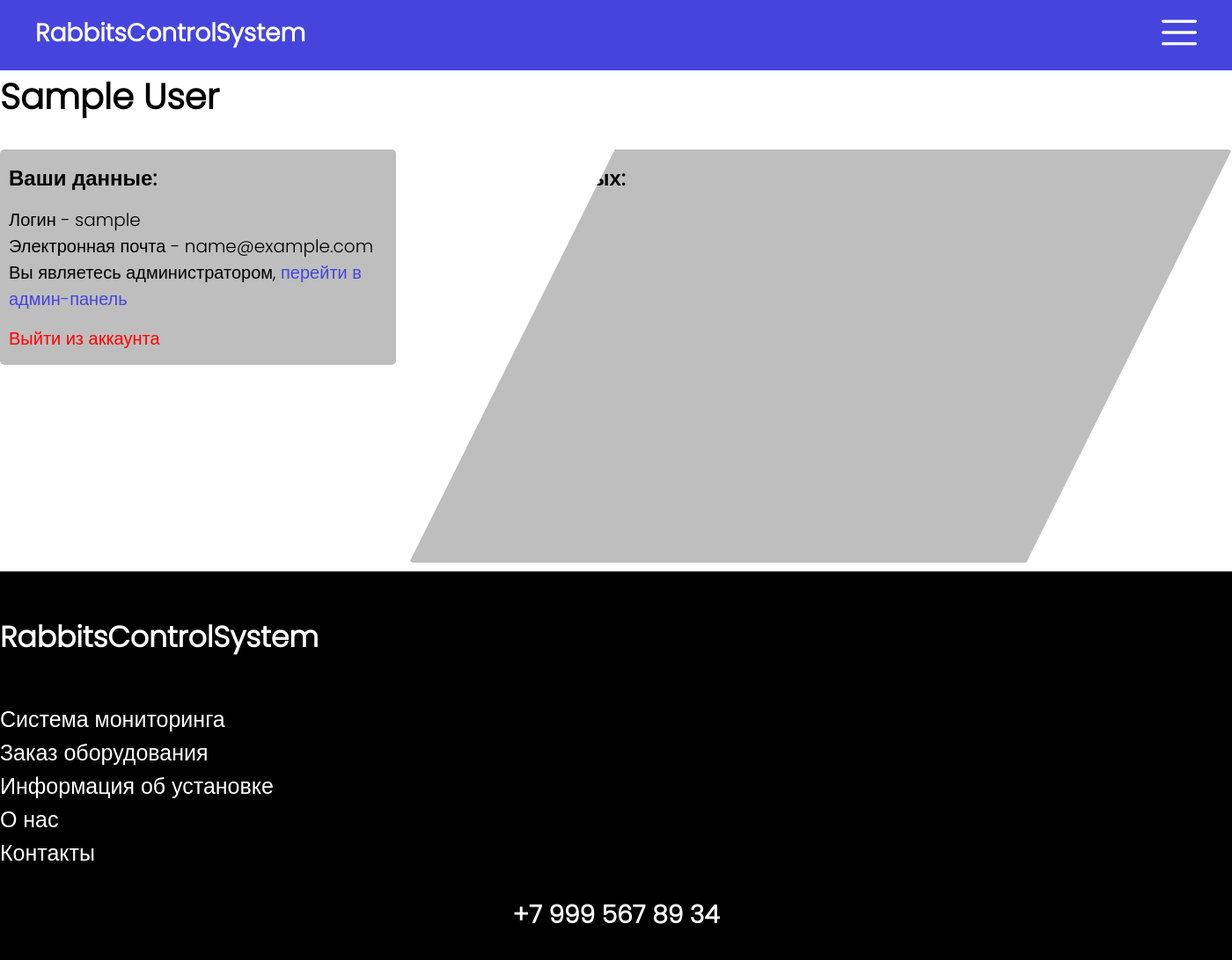
After one commit to Nikita3164/RabbitsConrolSystem_website, a Django app: page /profile in a window 1400 px wide. The commit adds this page. Shown: the whole page at 88% size. Run offline with Django 4.2, Linux system fonts and the light colour scheme; the visitor is signed in with stand-in values (Sample User, id 1).

Commit message:
Добавление страницы профиля

```diff
--- a/rabbits/authorization/forms.py
+++ b/rabbits/authorization/forms.py
@@ -5,4 +5,4 @@ from django.contrib.auth.models import User
 class SignUpForm(UserCreationForm):
     class Meta:
         model = User
-        fields = ('username', 'email', 'password1', 'password2', )
+        fields = ('username', 'first_name', 'last_name', 'email', 'password1', 'password2', )
--- a/rabbits/authorization/templates/registration/login.html
+++ b/rabbits/authorization/templates/registration/login.html
@@ -14,8 +14,8 @@
             {% csrf_token %}
             {{ form.as_p }}
             <a class="password">Восстановление пароля</a>
-            <a class="reg">Регистрация</a>
-            <button type="submit">Log In</button>
+            <a class="reg" href="/authorization/signup">Регистрация</a>
+            <button type="submit">Войти</button>
         </form>
     </div>
 {% endblock %}
--- a/rabbits/main/static/css/base_style.css
+++ b/rabbits/main/static/css/base_style.css
@@ -14,6 +14,11 @@ a{
 
 a:hover{
     cursor: pointer;
+}
+
+
+.background{
+    height: calc(100vh - 150px);
 }
 
 
@@ -211,6 +216,7 @@ h1{
     display: inline-block;
     width: 30%;
     padding: 15vh 50px 0;
+    clip-path: polygon(25% 0%, 100% 0%, 75% 100%, 0% 100%);
 }
 
 .cell_img img{
--- /dev/null
+++ b/rabbits/main/static/css/profile.css
@@ -0,0 +1,46 @@
+h1{
+    padding-top: 80px;
+    font-size: 40px;
+    margin-bottom: 30px;
+}
+
+.data{
+    width: 450px;
+    border-radius: 5px;
+    background-color: rgb(190, 190, 190);
+    display: inline-block;
+}
+
+h2{
+    padding: 15px 10px;
+}
+
+.login, .email, .admin{
+    font-size: 20px;
+    padding: 0 10px;
+}
+
+#adm_ref{
+    color: rgb(69, 69, 221);
+}
+
+.exit{
+    font-size: 20px;
+    padding: 15px 10px;
+    color: red;
+}
+
+.exit:hover{
+    cursor: pointer;
+}
+
+.bases{
+    margin-left: 15px;
+    display: inline-block;
+    vertical-align: top;
+    border-radius: 5px;
+    background-color: rgb(190, 190, 190);
+    width: calc(100% - 465px);
+    height: calc(100vh - 330px);
+    clip-path: polygon(25% 0%, 100% 0%, 75% 100%, 0% 100%);
+}
--- a/rabbits/main/templates/main/base.html
+++ b/rabbits/main/templates/main/base.html
@@ -14,7 +14,7 @@
         <div class="menu">
             <div class="menu_content">
                 {% if user.is_authenticated %}
-                <li id="authorization" type="none"><div class="user_string">Здравствуйте, <a class="menu_string">{{ user.username }}</a>!</div></li>
+                    <li id="authorization" type="none"><div class="user_string">Здравствуйте, <a class="menu_string" href="/profile">{{ user.first_name }}</a>!</div></li>
                 {% else %}
                     <li id="authorization" type="none"><a class="menu_string" href="authorization/login">Авторизация</a></li>
                 {% endif %}
--- a/rabbits/main/templates/main/main.html
+++ b/rabbits/main/templates/main/main.html
@@ -24,7 +24,7 @@
         </script>
             <div class="menu_content">
                 {% if user.is_authenticated %}
-                    <li id="authorization" type="none"><div class="user_string">Здравствуйте, <a class="menu_string">{{ user.username }}</a>!</div></li>
+                <li id="authorization" type="none"><div class="user_string">Здравствуйте, <a class="menu_string" href="/profile">{{ user.first_name }}</a>!</div></li>
                 {% else %}
                     <li id="authorization" type="none"><a class="menu_string" href="authorization/login">Авторизация</a></li>
                 {% endif %}
--- /dev/null
+++ b/rabbits/main/templates/main/profile.html
@@ -0,0 +1,27 @@
+{% extends 'main/base.html' %}
+
+{% block stylesheet %}
+    <link rel="stylesheet" type="text/css" href="/static/css/profile.css">
+{% endblock %}
+
+{% block title %}Профиль{% endblock %}
+
+{% block content %}
+    <div class="background">
+        <div class="container">
+            <h1>{{ user.first_name }} {{ user.last_name }}</h2>
+            <div class="data">
+                <h2>Ваши данные:</h2>
+                <div class="login">Логин - {{ user.username }}</div>
+                <div class="email"> Электронная почта - {{ user.email }}</div>
+                {% if user.is_superuser %}
+                    <div class="admin">Вы являетесь администратором, <a id="adm_ref" href="/admin">перейти в админ-панель</a></div>
+                {% endif %}
+                <div class="exit"><a href="{% url 'logout' %}">Выйти из аккаунта</a></div>
+            </div><!--
+            --><div class="bases">
+                <h2>Ваши базы данных:</h2>
+            </div>
+        </div>
+    </div>
+{% endblock %}
--- a/rabbits/main/urls.py
+++ b/rabbits/main/urls.py
@@ -4,5 +4,6 @@ from . import views
 urlpatterns = [
     path('', views.index),
     path('setup', views.setup),
-    path('monitoring', views.monitoring)
+    path('monitoring', views.monitoring),
+    path('profile', views.profile)
 ]
--- a/rabbits/main/views.py
+++ b/rabbits/main/views.py
@@ -14,3 +14,7 @@ def monitoring(request):
         return render(request, 'main/monitoring.html')
     else:
         return HttpResponseRedirect('authorization/login/')
+
+
+def profile(request):
+    return render(request, 'main/profile.html')
--- a/rabbits/rabbits/settings.py
+++ b/rabbits/rabbits/settings.py
@@ -124,6 +124,7 @@ USE_TZ = True
 STATIC_URL = 'static/'
 
 LOGIN_REDIRECT_URL = '/'
+LOGOUT_REDIRECT_URL = '/'
 
 # Default primary key field type
 # https://docs.djangoproject.com/en/4.2/ref/settings/#default-auto-field
--- a/rabbits/rabbits/urls.py
+++ b/rabbits/rabbits/urls.py
@@ -22,6 +22,7 @@ urlpatterns = [
     path('', include('main.urls')),
     path('setup', include('main.urls')),
     path('monitoring', include('main.urls')),
+    path('profile', include('main.urls')),
     path('authorization/', include('django.contrib.auth.urls')),
     path('authorization/', include('authorization.urls')),
     path('test/', include('authorization.urls')),
```
Also changed, not shown: rabbits/authorization/static/css/login.css (+1 -9 lines).
